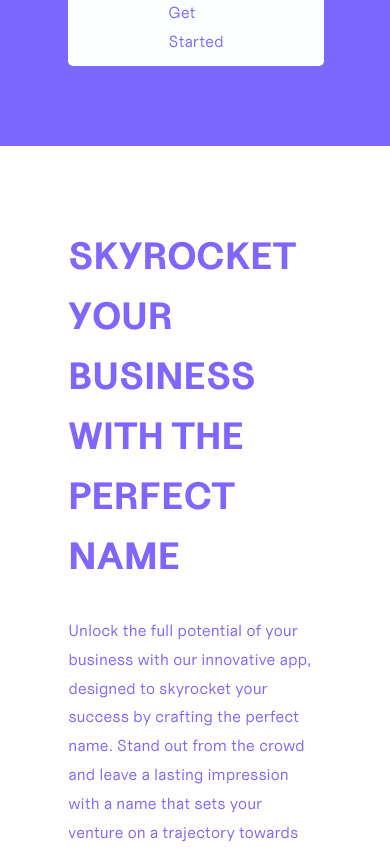
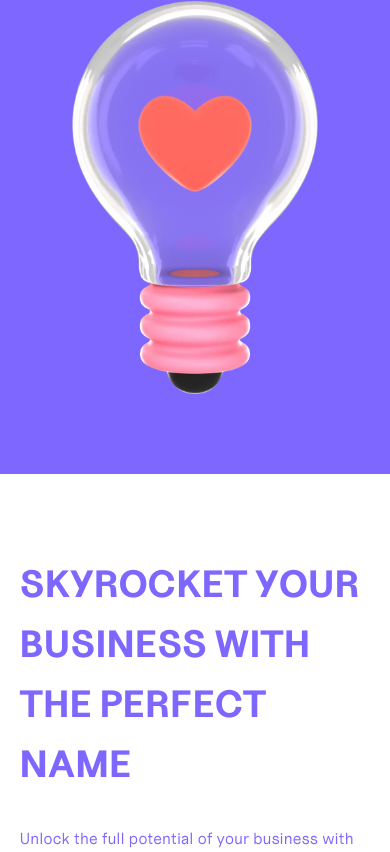
Before and after one commit to abrusu-collins/namewise, a Next.js app: page / in a window 390 px wide. Shown: the part 807-1659 px from the top of the page. Built offline with nearby package versions, Linux system fonts and the light colour scheme.

Commit message:
homepage responsive

```diff
--- a/src/styles/index.css
+++ b/src/styles/index.css
@@ -144,6 +144,7 @@ nav ul {
 .search .text .thanks {
   font-size: 38px;
   font-family: uncutBold;
+  line-height: 60px;
 }
 .search .text .thanks-text {
   margin: 30px 0;
@@ -265,6 +266,9 @@ nav ul {
   }
 }
 @media screen and (max-width: 831px) {
+  nav {
+    border-bottom: 1px solid white;
+  }
   nav .navbar {
     width: 90%;
     justify-content: space-between;
@@ -300,3 +304,78 @@ nav ul {
     width: 15%;
   }
 }
+@media screen and (max-width: 1253px) {
+  .violet .violet-inner {
+    width: 75%;
+  }
+  .white .white-inner {
+    width: 75%;
+  }
+}
+@media screen and (max-width: 1101px) {
+  .violet .violet-inner {
+    width: 85%;
+  }
+  .white .white-inner {
+    width: 85%;
+  }
+  .search {
+    grid-template-columns: 1fr 6fr;
+  }
+  .search .text {
+    width: 90%;
+  }
+}
+@media screen and (max-width: 955px) {
+  .violet .violet-inner {
+    width: 90%;
+  }
+  .white .white-inner {
+    width: 90%;
+  }
+  .search {
+    display: flex;
+    align-items: center;
+    justify-content: center;
+  }
+  .search .text {
+    width: 90%;
+  }
+  .search img {
+    display: none;
+  }
+}
+@media screen and (max-width: 879px) {
+  .violet .violet-inner {
+    grid-template-columns: 1fr;
+    width: 65%;
+  }
+  .violet .violet-inner img {
+    width: 70%;
+    margin: auto;
+  }
+  .white .white-inner {
+    grid-template-columns: 1fr;
+    width: 65%;
+  }
+  .white .white-inner img {
+    width: 70%;
+    margin: auto;
+  }
+}
+@media screen and (max-width: 563px) {
+  .violet .violet-inner {
+    width: 80%;
+  }
+  .white .white-inner {
+    width: 80%;
+  }
+}
+@media screen and (max-width: 427px) {
+  .violet .violet-inner {
+    width: 90%;
+  }
+  .white .white-inner {
+    width: 90%;
+  }
+}
--- a/src/styles/sass/_responsive.scss
+++ b/src/styles/sass/_responsive.scss
@@ -23,6 +23,8 @@
 }
 @media screen and (max-width: 831px) {
   nav {
+    border-bottom: 1px solid white;
+
     & .navbar {
       width: 90%;
       justify-content: space-between;
@@ -67,3 +69,119 @@
     }
   }
 }
+
+// homepage
+@media screen and (max-width: 1253px) {
+  .violet {
+    & .violet-inner {
+      width: 75%;
+    }
+  }
+  .white {
+    & .white-inner {
+      width: 75%;
+    }
+  }
+}
+@media screen and (max-width: 1101px) {
+  .violet {
+    & .violet-inner {
+      width: 85%;
+    }
+  }
+  .white {
+    & .white-inner {
+      width: 85%;
+    }
+  }
+  .search {
+    grid-template-columns: 1fr 6fr;
+    & .text {
+      width: 90%;
+    }
+  }
+}
+
+@media screen and (max-width: 955px) {
+  .violet {
+    & .violet-inner {
+      width: 90%;
+    }
+  }
+  .white {
+    & .white-inner {
+      width: 90%;
+    }
+  }
+  .search {
+    display: flex;
+    align-items: center;
+    justify-content: center;
+    & .text {
+      width: 90%;
+    }
+    & img {
+      display: none;
+    }
+  }
+}
+
+@media screen and (max-width: 879px) {
+  .violet {
+    & .violet-inner {
+      grid-template-columns: 1fr;
+      width: 65%;
+      & img {
+        width: 70%;
+        margin: auto;
+      }
+    }
+  }
+  .white {
+    & .white-inner {
+      grid-template-columns: 1fr;
+      width: 65%;
+      & img {
+        width: 70%;
+        margin: auto;
+      }
+    }
+  }
+  // .search {
+  //   display: flex;
+  //   align-items: center;
+  //   justify-content: center;
+  //   & .text {
+  //     width: 90%;
+  //   }
+  //   & img {
+  //     display: none;
+  //   }
+  // }
+}
+
+@media screen and (max-width: 563px) {
+  .violet {
+    & .violet-inner {
+      width: 80%;
+    }
+  }
+  .white {
+    & .white-inner {
+      width: 80%;
+    }
+  }
+}
+
+@media screen and (max-width: 427px) {
+  .violet {
+    & .violet-inner {
+      width: 90%;
+    }
+  }
+  .white {
+    & .white-inner {
+      width: 90%;
+    }
+  }
+}
--- a/src/styles/sass/home_page/_search.scss
+++ b/src/styles/sass/home_page/_search.scss
@@ -11,6 +11,7 @@
     & .thanks {
       font-size: 38px;
       font-family: uncutBold;
+      line-height: 60px;
     }
     & .thanks-text{
         margin: 30px 0;
```
Lines whose indentation alone changed are shown as unchanged.
